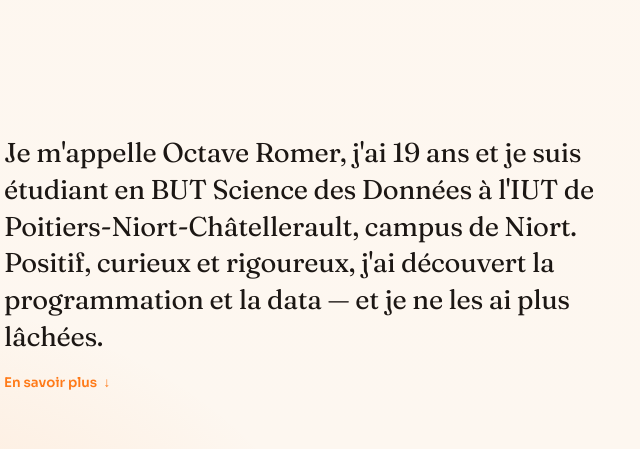
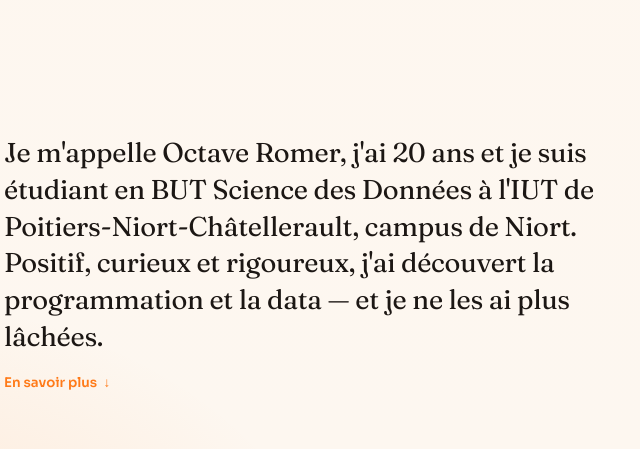
Before and after one commit to octaveromer/octaveromer.github.io, a plain HTML site: page index.html in a window 1280 px wide. Shown: the part 1050-1499 px from the top of the page, 94-734 px from the left. Drawn offline with Linux system fonts and the light colour scheme.

Commit message:
Update index.html

```diff
--- a/index.html
+++ b/index.html
@@ -114,9 +114,9 @@
     <div class="about__layout">
       <div class="about__bio reveal">
       <p class="about__intro"
-         data-fr="Je m'appelle Octave Romer, j'ai 19 ans et je suis étudiant en BUT Science des Données à l'IUT de Poitiers-Niort-Châtellerault, campus de Niort. Positif, curieux et rigoureux, j'ai découvert la programmation et la data — et je ne les ai plus lâchées."
-         data-en="My name is Octave Romer, I'm 19 and a Data Science student at the IUT of Poitiers-Niort-Châtellerault, Niort campus. Positive, curious and rigorous, I discovered programming and data — and never looked back.">
-        Je m'appelle Octave Romer, j'ai 19 ans et je suis étudiant en BUT Science des Données à l'IUT de Poitiers-Niort-Châtellerault, campus de Niort. Positif, curieux et rigoureux, j'ai découvert la programmation et la data — et je ne les ai plus lâchées.
+         data-fr="Je m'appelle Octave Romer, j'ai 20 ans et je suis étudiant en BUT Science des Données à l'IUT de Poitiers-Niort-Châtellerault, campus de Niort. Positif, curieux et rigoureux, j'ai découvert la programmation et la data — et je ne les ai plus lâchées."
+         data-en="My name is Octave Romer, I'm 20 and a Data Science student at the IUT of Poitiers-Niort-Châtellerault, Niort campus. Positive, curious and rigorous, I discovered programming and data — and never looked back.">
+        Je m'appelle Octave Romer, j'ai 20 ans et je suis étudiant en BUT Science des Données à l'IUT de Poitiers-Niort-Châtellerault, campus de Niort. Positif, curieux et rigoureux, j'ai découvert la programmation et la data — et je ne les ai plus lâchées.
       </p>
 
       <div class="about__more" id="aboutMore" hidden>
```
